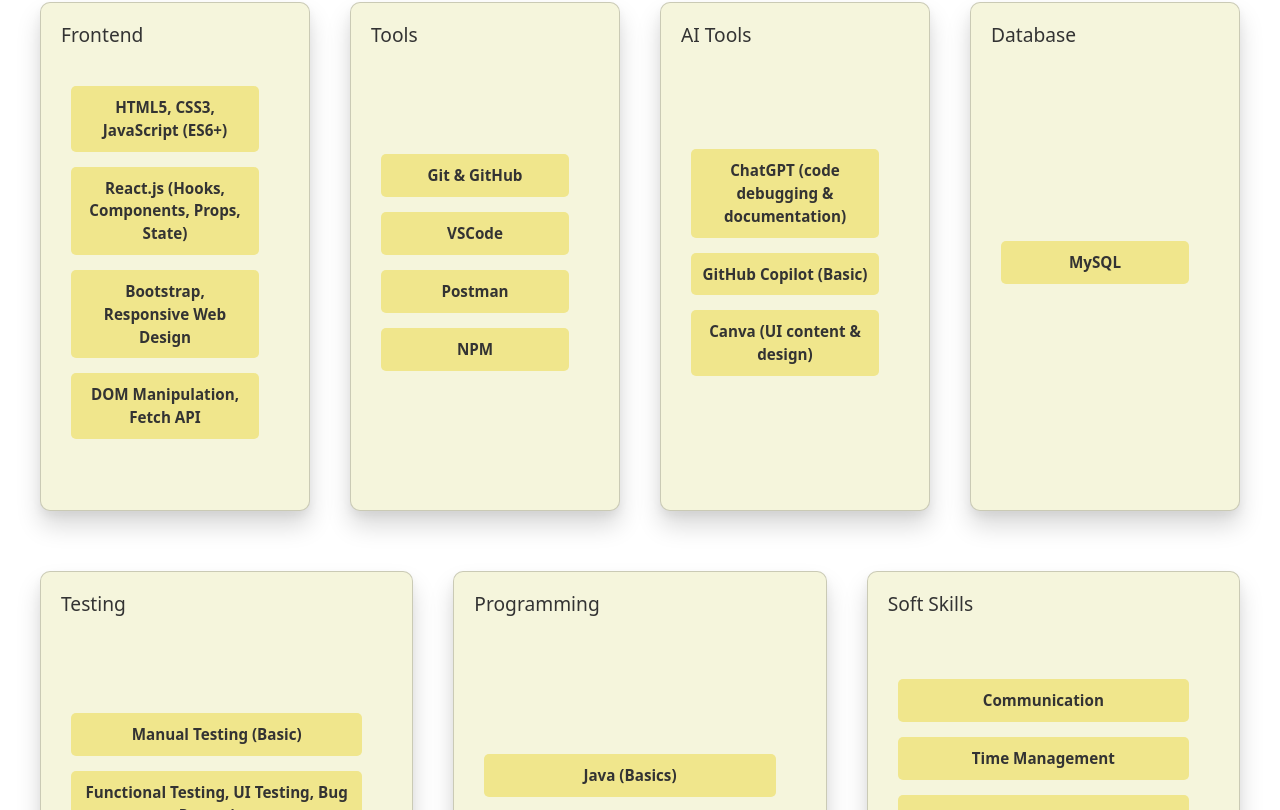
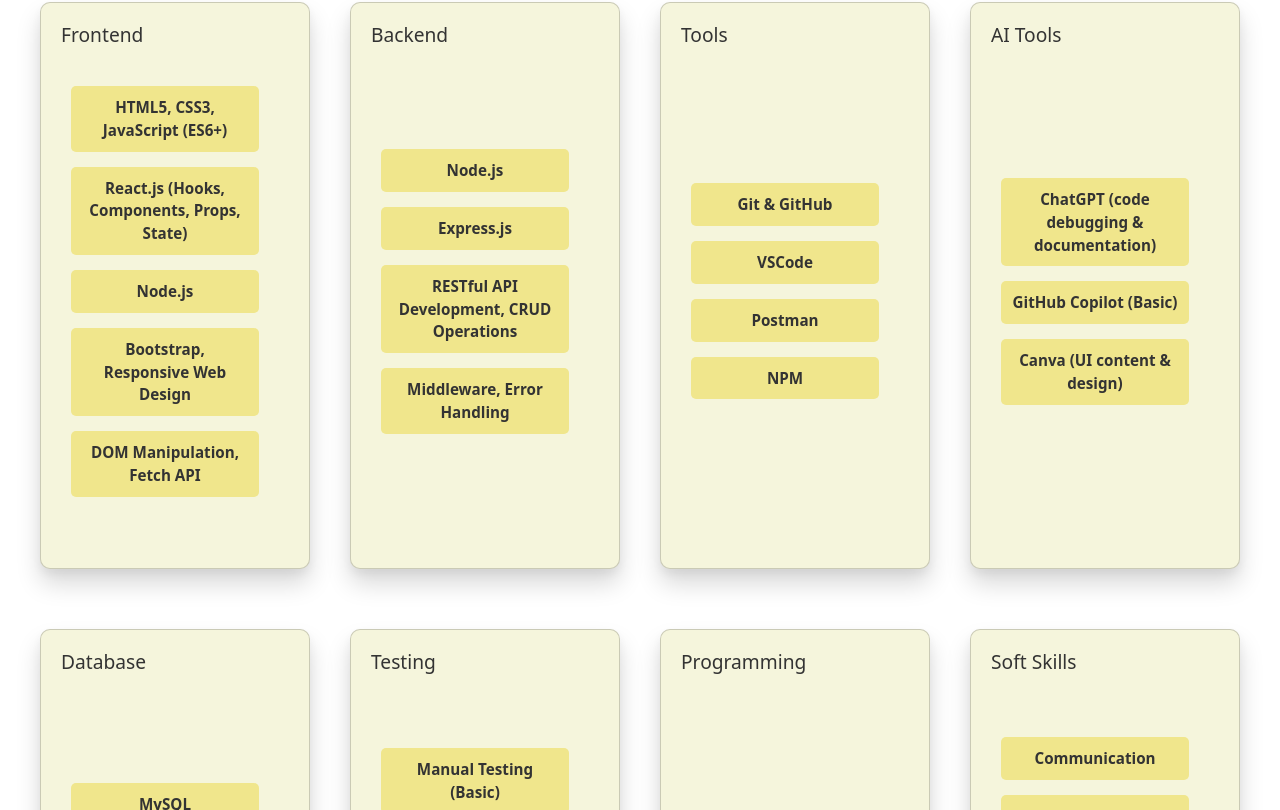
Before and after one commit to Aayush-Vijaykumar-Bagade/Aayush_Portfolio_Website, a React (Vite) app: page /resume in a window 1280 px wide. Shown: the part 1670-2480 px from the top of the page. Built offline with nearby package versions, Linux system fonts and the light colour scheme.

Commit message:
updateprofile image

```diff
--- a/src/components/aboutme/index.jsx
+++ b/src/components/aboutme/index.jsx
@@ -7,8 +7,7 @@
 import { FaLinkedinIn } from 'react-icons/fa';
 import { MdEmail } from 'react-icons/md';
 import profileImage from "../../assets/images/photo-profil_301783868.jpg";
-
-
+import profileimage from"../../assets/images/profileimage.png";
 const Aboutme =()=>{
 
 
@@ -25,7 +24,9 @@
 
         <div className='card1'>
         {/* <img id='img' src="src/assets/images/photo-profil_301783868.jpg" alt=""  /> <br /> <br /> */}
-                    <img id="img" src={profileImage} alt="Aayush Bagade" />
+                    {/* <img id="img" src={profileImage} alt="Aayush Bagade" /> */}
+                    <img src={profileImg} alt="Profile" className="profile-img" />
+
 
         <h3>Aayush Bagade</h3> <br />
        <Link to="/Resume">
--- a/src/components/resume/index.jsx
+++ b/src/components/resume/index.jsx
@@ -126,8 +126,23 @@
   <ul >
       <li>HTML5, CSS3, JavaScript (ES6+)</li>
       <li>React.js (Hooks, Components, Props, State)</li>
+      <li>Node.js</li>
       <li>Bootstrap, Responsive Web Design</li>
       <li>DOM Manipulation, Fetch API</li>
+    </ul>
+
+
+  </div>
+
+
+  <div className="card">
+    <h3>Backend</h3>
+
+  <ul >
+      <li>Node.js</li>
+      <li>Express.js</li>
+      <li>RESTful API Development, CRUD Operations</li>
+      <li>Middleware, Error Handling</li>
     </ul>
 
 
@@ -160,6 +175,7 @@
 
  <ul>
       <li>MySQL</li>
+      <li>Mongodb</li>
     </ul>
 
   </div>
@@ -177,7 +193,7 @@
   <div className="card">
     <h3>Programming</h3>
 <ul>
-      <li>Java (Basics)</li>
+      <li>Java </li>
     </ul>
 
   </div>
```
Also changed, not shown: src/assets/images/profileimage.png (added).
